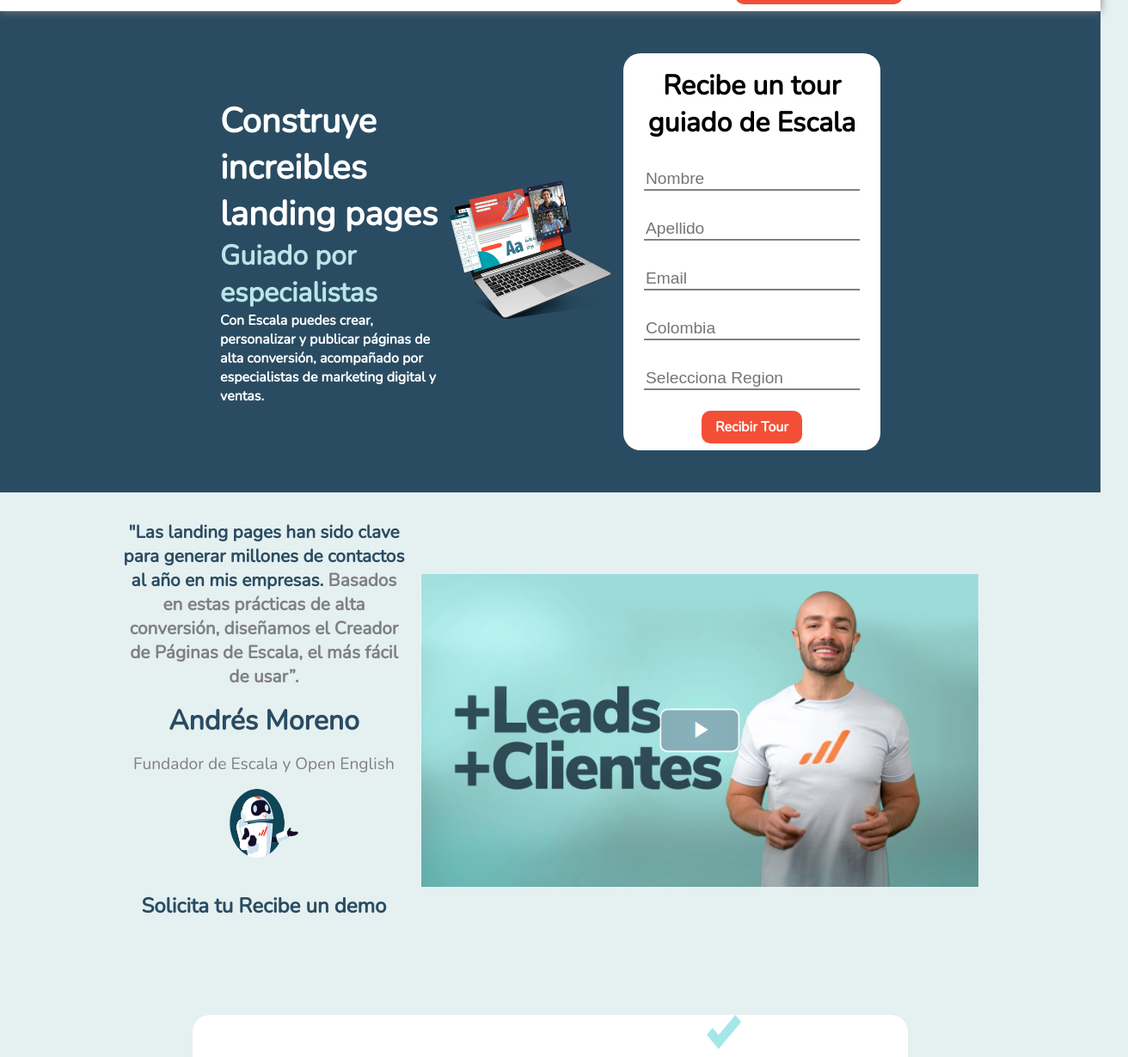
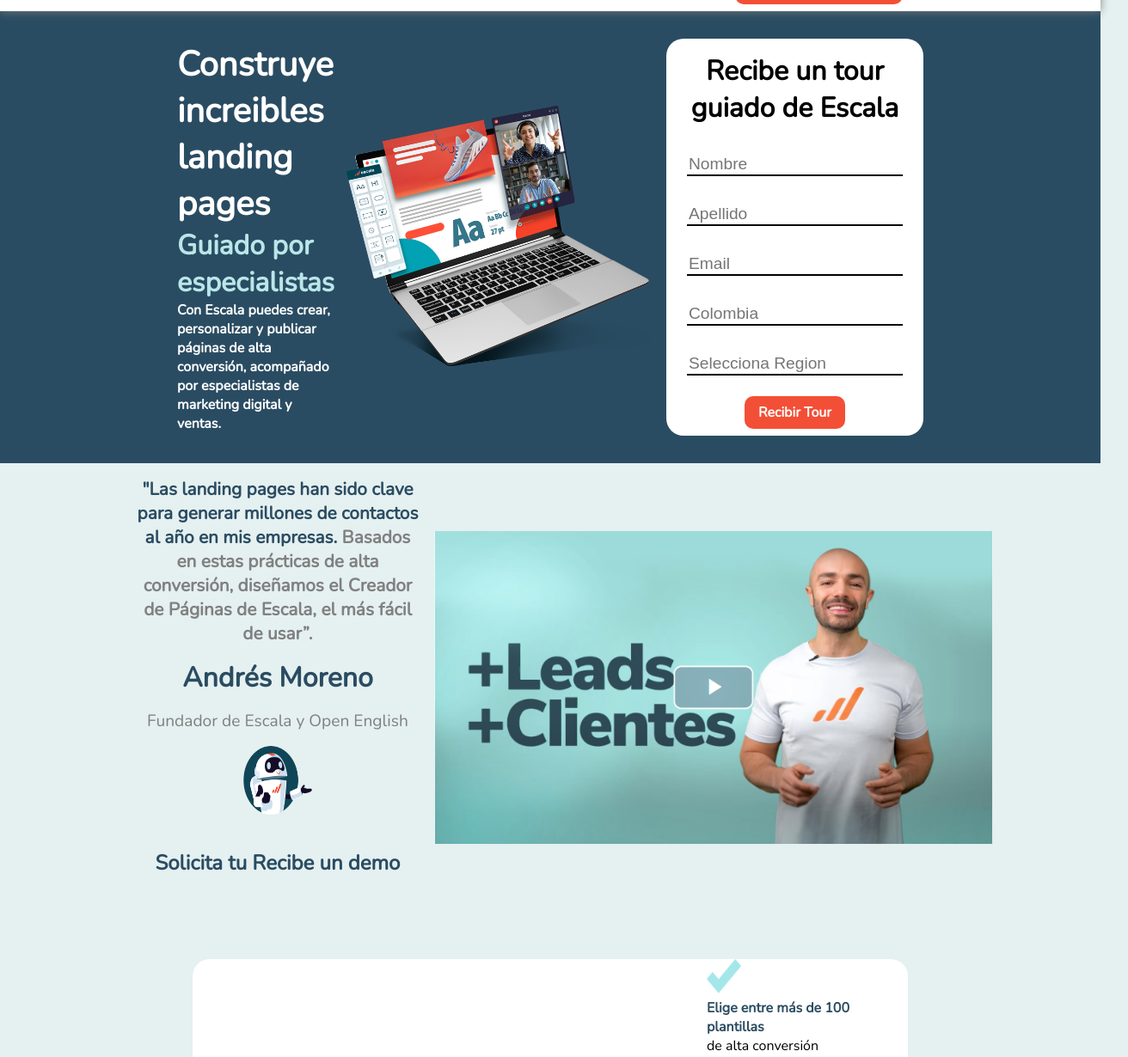
Before and after one commit to XH0PE/landing-page, a plain HTML site: page index.html in a window 1280 px wide. Shown: the part 51-1281 px from the top of the page at 86% size, 1312 px wide, since content can reach past the window. Drawn offline with nearby package versions, Linux system fonts and the light colour scheme.

Commit message:
Arreglo de pixeles

```diff
--- a/css/styles.css
+++ b/css/styles.css
@@ -13,7 +13,7 @@ main{
     display: flex;
     flex-direction: column;
 }
-/* Header */
+/*Header*/
 main .header{
     position: sticky;
     display: flex;
@@ -49,11 +49,12 @@ main .header .btn span:hover{
 /*Seccion-01*/
 main .sect-01{
     width: 100%;
-    height: 35rem;
+    height: fit-content;
     background: #2A4C62;
     display: flex;
     justify-content: center;
     align-items: center;
+    padding: 2em 0;
 }
 main .sect-01 .container{
     width: 60%;
@@ -82,14 +83,11 @@ main .sect-01 .container .info span{
     font-weight: bold;
 }
 main .sect-01 .container .img{
-    width: 45%;
+    width: 370px;
 }
 main .sect-01 .container .img img{
-    width: 100%;
+    width: 370px;
 }
-
-/* Form */
-
 main .sect-01 .container form{
     display: flex;
     flex-direction: column;
@@ -109,7 +107,7 @@ main .sect-01 .container form input{
     background: none;
     border: none;
     outline: none;
-    border-bottom: 2px solid grey;
+    border-bottom: 2px solid;
     text-align: left;
     font-size: 1.2em;
 }
@@ -123,14 +121,14 @@ main .sect-01 .container form span{
     width: fit-content;
     padding: .5em 1em;
 }
-
 /*Seccion-02*/
 main .sect-02{
     width: 100%;
-    height: 35rem;
+    height: fit-content;
     display: flex;
     justify-content: center;
     align-items: center;
+    padding: 1em 1em;
 }
 main .sect-02 .container{
     width: 100%;
@@ -217,6 +215,11 @@ main .sect-03 .container .img{
     align-items: center;
     padding: 3em 1em;
 }
+main .sect-03 .container .img img{
+    display: flex;
+    flex-direction: column;
+    width: 550px;
+}
 main .sect-03 .container .img h2,h3{
     margin: 0;
     font-size: 2em;
@@ -224,11 +227,6 @@ main .sect-03 .container .img h2,h3{
 }
 main .sect-03 .container .img h3{
     color: #2A4C62;
-}
-main .sect-03 .container .img img{
-    display: flex;
-    flex-direction: column;
-    width: 550px;
 }
 main .sect-03 .container .list{
     width: 45%;
@@ -240,10 +238,10 @@ main .sect-03 .container .list .listItem{
     width: 100%;
     display: flex;
     flex-wrap: wrap;
-    gap: .5em;
+    gap: .4em;
 }
 main .sect-03 .container .list span{
-    font-size: 1.2em;
+    font-size: 1.0em;
 }
 main .sect-03 .container .list img{
     width: 40px;
@@ -319,7 +317,6 @@ main .container .targets .card span{
     font-size: 1.4em;
     font-weight: bold;
 }
-
 /*Seccion-05*/
 main .sect-05{
     width: 100%;
@@ -590,7 +587,7 @@ main .footer .container .we ul li a:hover{
     color: #F34F36;
 }
 main .footer .container .we img{
-    width: 250px;
+    width: 220px;
 }
 main .footer .info02{
     margin-top: 2em;
@@ -619,9 +616,9 @@ main .footer .info02 .container .card a{
 main .footer .info02 .container .card a:hover{
     color: #F34F36;
 }
+
 /*Responsive*/
-
-@media (max-width: 930px) {
+@media (max-width: 912px) {
     main .sect-01m{
         height: fit-content;
         padding: 2em 0;
@@ -688,4 +685,8 @@ main .footer .info02 .container .card a:hover{
     main .sect-07 .container .info h2,h3{
         font-size: 1.5em;
     }
+    main .footer .container{
+        flex-direction: column;
+        text-align: center;
+    }
 }
```
